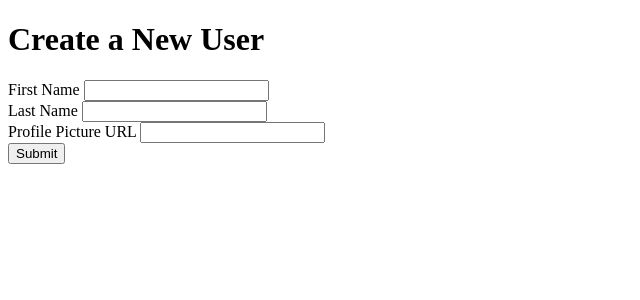
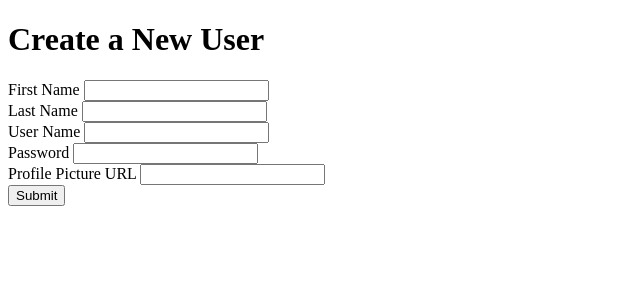
Before and after one commit to kelley-sharp/Messages_app, a Flask app: page /users/new in a window 1280 px wide. Shown: the top 300 px of the page, without its empty margins (0-640 px from the left). Run offline with Flask 2, Linux system fonts and the light colour scheme.

Commit message:
authenticates and login/out

```diff
--- a/app.py
+++ b/app.py
@@ -1,10 +1,11 @@
-from flask import Flask, request, url_for, render_template, redirect
+from flask import Flask, request, url_for, render_template, redirect, session
 from flask_modus import Modus
 from flask_debugtoolbar import DebugToolbarExtension
 from flask_sqlalchemy import SQLAlchemy
 from flask_wtf import FlaskForm
 from wtforms import StringField
 from wtforms.validators import InputRequired, ValidationError
+from flask_bcrypt import Bcrypt
 
 app = Flask(__name__)
 app.config['SQLALCHEMY_DATABASE_URI'] = "postgresql://localhost/messages_app"
@@ -14,6 +15,7 @@ app.config['SECRET_KEY'] = "abc123"
 app.config['DEBUG_TB_INTERCEPT_REDIRECTS'] = False
 
 db = SQLAlchemy(app)
+bcrypt = Bcrypt()
 modus = Modus(app)
 toolbar = DebugToolbarExtension(app)
 
@@ -25,7 +27,30 @@ class User(db.Model):
     first_name = db.Column(db.Text)
     last_name = db.Column(db.Text)
     picture_url = db.Column(db.Text)
+    username = db.Column(db.Text, unique=True)
+    password = db.Column(db.Text)
     messages = db.relationship("Message", backref="user")
+
+    @classmethod
+    def register(cls, username, password):
+        """Register a user, hashing their password."""
+        hashed = bcrypt.generate_password_hash(password)
+        hashed_utf8 = hashed.decode("utf8")
+        return cls(username=username, password=hashed_utf8)
+
+    @classmethod
+    def authenticate(cls, username, password):
+        """Validate that user exists & password is correct.
+
+        Return user if valid; else return False.
+        """
+
+        user = User.query.filter_by(username=username).first()
+        if user:
+            if bcrypt.check_password_hash(user.password, password):
+                return user
+
+        return False
 
 
 class Message(db.Model):
@@ -76,7 +101,9 @@ def root():
 @app.route("/users")
 def show_users_index():
     users = User.query.all()
-    return render_template("users/index.html", users=users)
+    logged_in = bool(session.get('user_id'))
+    return render_template(
+        "users/index.html", users=users, logged_in=logged_in)
 
 
 @app.route("/users/new")
@@ -86,13 +113,46 @@ def show_add_user_form():
 
 @app.route("/users", methods=["POST"])
 def create_user():
-    new_user = User(
-        first_name=request.values.get('first_name'),
-        last_name=request.values.get('last_name'),
-        picture_url=request.values.get('profile_picture'))
+    if request.method == "POST":
+        new_user = User.register(
+            username=request.values.get('username'),
+            password=request.form.get("password"))
+        new_user.first_name = request.values.get('first_name'),
+        new_user.last_name = request.values.get('last_name'),
+        new_user.picture_url = request.values.get('profile_picture')
+        db.session.add(new_user)
+        db.session.commit()
+        return redirect(url_for('login'))
 
-    db.session.add(new_user)
-    db.session.commit()
+    return render_template('users/new.html')
+
+
+@app.route('/register', methods=['GET'])
+def register():
+    return render_template("users/new.html")
+
+
+@app.route('/login', methods=['GET', 'POST'])
+def login():
+    """Produce login form or handle login."""
+
+    if request.method == "POST":
+        username = request.form.get("username")
+        password = request.form.get("password")
+
+        user = User.authenticate(username, password)  # <User> or False
+        if user:
+            session["user_id"] = user.id
+            return redirect(url_for("show_users_index"))
+        else:
+            return "INVALID CREDENTIALS"
+
+    return render_template("users/login.html")
+
+
+@app.route('/logout', methods=['GET'])
+def logout():
+    del session["user_id"]
     return redirect(url_for('show_users_index'))
 
 
@@ -105,7 +165,10 @@ def show_user(user_id):
 
 @app.route("/users/<int:user_id>/edit")
 def edit_user(user_id):
+    current_user = User.query.get(session.get('user_id'))
     found_user = User.query.get(user_id)
+    if found_user != current_user:
+        return 'FORBIDDEN YOU CANNOT EDIT'
     return render_template("users/edit.html", user=found_user, user_id=user_id)
 
 
--- a/templates/users/new.html
+++ b/templates/users/new.html
@@ -11,6 +11,14 @@
       <input name= "last_name" type="text">
     </div>
     <div>
+      <label for="username" name="username">User Name</label>
+      <input name= "username" type="text">
+    </div>
+    <div>
+      <label for="password" name="password">Password</label>
+      <input name= "password" type="text">
+    </div>
+    <div>
         <label for="profile_picture">Profile Picture URL</label>
         <input name="profile_picture" type="text">
       </div>
```
Also changed, not shown: templates/users/index.html (+13 -2 lines), templates/users/login.html (added, +13 -0 lines), test.py (+6 -2 lines).
